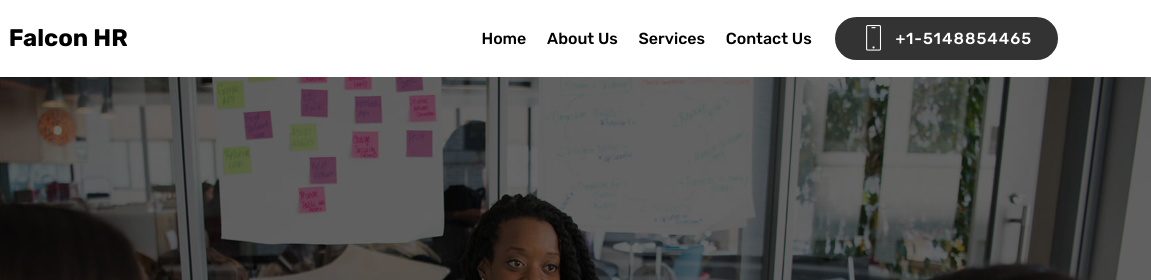
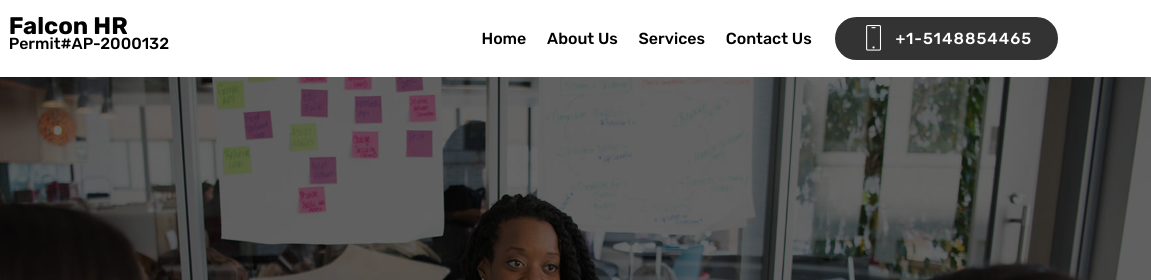
Before and after one commit to SushilPatilManulife/falcon, a plain HTML site: page index.html in a window 1280 px wide. Shown: the top 280 px of the page, 129-1280 px from the left. Drawn offline with Linux system fonts and the light colour scheme; files whose address does not match are found by name.

Commit message:
Added Permit number

```diff
--- a/index.html
+++ b/index.html
@@ -44,7 +44,8 @@
                         <img src="assets/images/falcon-logo-96x130.jpg" alt="Mobirise" title="" style="height: 3.8rem;">
                     </a>
                 </span>
-                <span class="navbar-caption-wrap"><a class="navbar-caption text-black display-5" href="http://www.falconhr.ca/">Falcon HR</a></span>
+                <span class="navbar-caption-wrap"><a class="navbar-caption text-black display-5" href="http://www.falconhr.ca/">Falcon HR <h6>Permit#AP-2000132</h6></a></span>
+
             </div>
         </div>
         <div class="collapse navbar-collapse" id="navbarSupportedContent">
```
